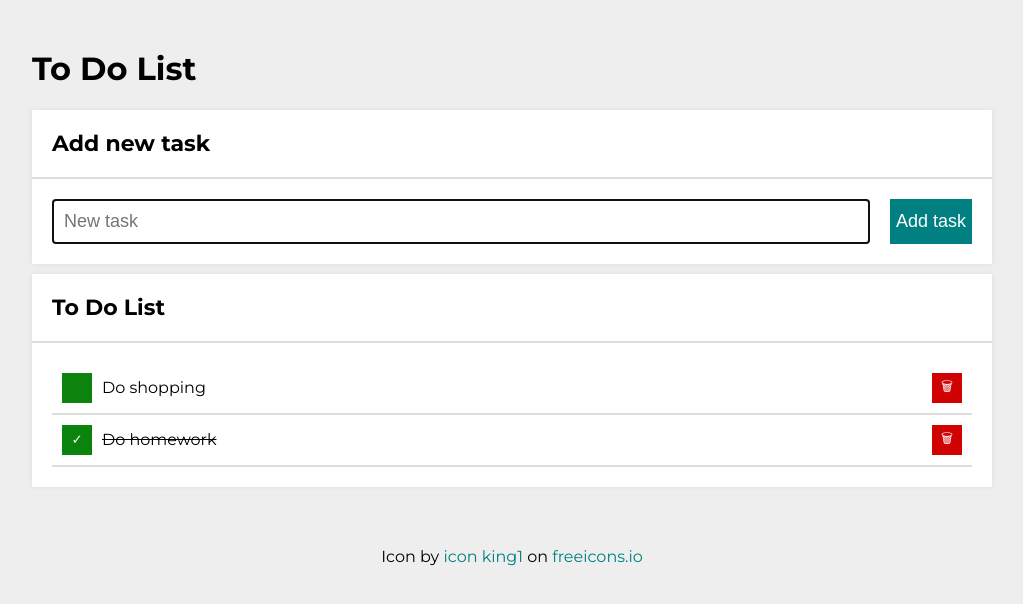
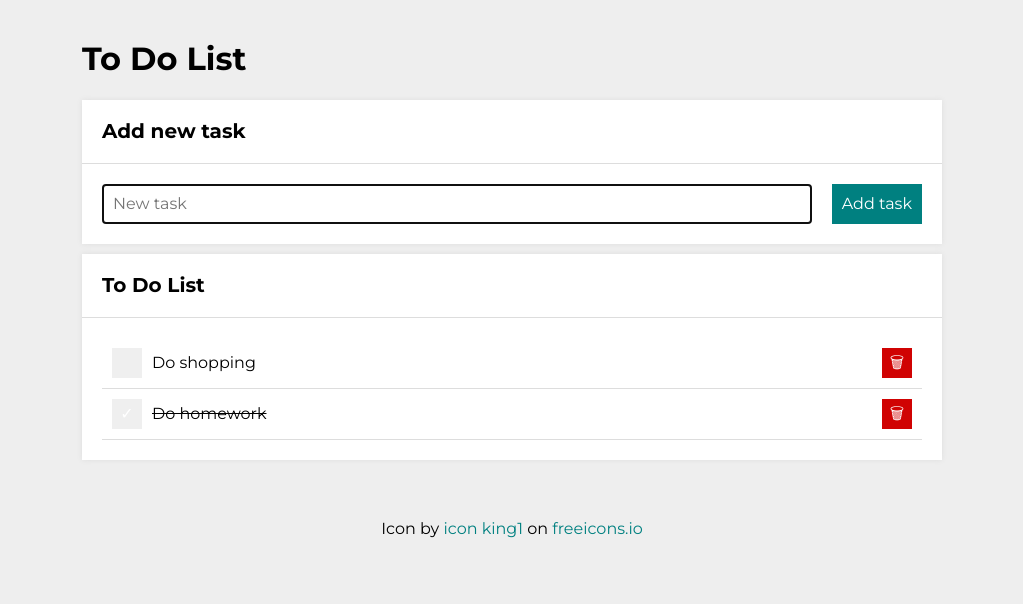
Before and after one commit to Aliorl/ToDoList, a plain HTML site: page index.html in a window 1280 px wide. Shown: the whole page, without its empty margins (128-1151 px from the left). Drawn offline with nearby package versions, Linux system fonts and the light colour scheme.

Commit message:
css style changes

```diff
--- a/css/form.css
+++ b/css/form.css
@@ -2,10 +2,9 @@
     display: grid;
     grid-template-columns: 1fr auto;
     grid-gap: 20px;
-    padding: 20px;
 }
 
-@media (max-width: 768px) {
+@media (max-width: 767px) {
     .form {
         grid-template-columns: 1fr;
     }
@@ -13,20 +12,18 @@
 
 .form__input {
     padding: 10px;
-    border: 2px solid #ddd;
+    border: 1px solid #ddd;
     min-width: 100%;
-    font-size: 18px;
 }
 
 .form__button {
-    background-color: teal;
+    padding: 10px;
+    background: teal;
     color: white;
     border: none;
-    min-width: 100%;
-    font-size: 18px;
 }
 
-@media (max-width: 768px) {
+@media (max-width: 767px) {
     .form__button {
         max-width: 100%;
         min-height: 30px;
@@ -34,10 +31,9 @@
 }
 
 .form__button:hover {
-    background-color: rgb(12, 161, 161);
-    cursor: pointer;
+    background-color: rgb(0, 92, 92);
 }
 
 .form__button:active {
-    background-color: rgb(13, 112, 112);
+    background-color: rgb(5, 167, 167);
 }
--- a/css/list.css
+++ b/css/list.css
@@ -1,5 +1,5 @@
 .list {
-    padding: 20px;
+    padding: 0;
     margin: 0;
     list-style: none;
 }
@@ -10,7 +10,7 @@
     grid-gap: 10px;
     align-items: center;
     padding: 10px;
-    border-bottom: 2px solid #ddd;
+    border-bottom: 1px solid #ddd;
     word-break: break-all;
 }
 
@@ -27,16 +27,16 @@
     cursor: pointer;
 }
 
-.list__button--done {
+.list__button--toggleDone {
     background-color: rgb(12, 131, 12);
 }
 
-.list__button--done:hover {
+.list__button--toggleDone:hover {
     background-color: rgb(15, 100, 15);
 }
 
-.list__button--done:active {
-    background-color: rgb(51, 111, 208);
+.list__button--toggleDone:active {
+    background-color: rgb(38, 164, 38);
 }
 
 .list__button--remove {
@@ -48,5 +48,5 @@
 }
 
 .list__button--remove:active {
-    background-color: rgb(51, 111, 208);
+    background-color: rgb(202, 71, 71);
 }
--- a/css/main.css
+++ b/css/main.css
@@ -1,6 +1,6 @@
 .main {
+    max-width: 900px;
+    min-width: 200px;
     margin: 0 auto;
     padding: 20px;
-    max-width: 1000px;
-    min-width: 200px;
 }
--- a/css/section.css
+++ b/css/section.css
@@ -1,14 +1,17 @@
 .section {
-    background-color: white;
-    box-shadow: 0 0 6px #eee;
     margin: 10px 0;
     min-width: 100px;
+    background: white;
     box-shadow: 0 0 5px #ddd;
 }
 
 .section__header {
+    font-size: 20px;
     padding: 20px;
-    font-size: 22px;
-    border-bottom: 2px solid #ddd;
+    border-bottom: 1px solid #ddd;
     margin: 0;
-    }
+}
+
+.section__body {
+    padding: 20px;
+}
--- a/index.html
+++ b/index.html
@@ -5,6 +5,7 @@
     <meta charset="UTF-8">
     <meta http-equiv="X-UA-Compatible" content="IE=edge">
     <meta name="viewport" content="width=device-width, initial-scale=1.0">
+    <link rel="stylesheet" href="https://cdnjs.cloudflare.com/ajax/libs/normalize/8.0.1/normalize.min.css" />
     <title>ToDoList</title>
     <link rel="icon" href="images/toDoList.svg">
     <meta property="og:image" content="images/share.png">
@@ -29,15 +30,19 @@
         </header>
         <section class="section">
             <h2 class="section__header">Add new task</h2>
-            <form class="form js-form">
-                <input class="form__input js-newTask" autofocus name="task" placeholder="New task">
-                <button class="form__button js-form__button">Add task</button>
-            </form>
+            <div class="section__body">
+                <form class="form js-form">
+                    <input class="form__input js-newTask" autofocus name="task" placeholder="New task">
+                    <button class="form__button js-form__button">Add task</button>
+                </form>
+            </div>
         </section>
 
         <section class="section">
             <h2 class="section__header">To Do List</h2>
-            <ul class="list js-tasks"></ul>
+            <div class="section__body">
+                <ul class="list js-tasks"></ul>
+            </div>
         </section>
     </main>
 </body>
```
